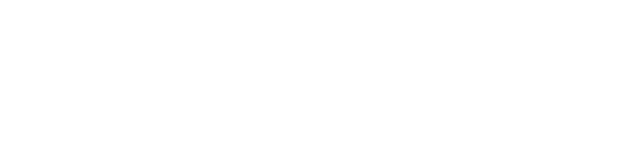
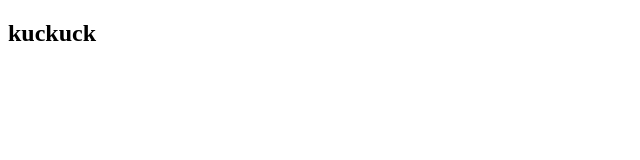
Before and after one commit to jenniferhubermayer/spickzettel, a plain HTML site: page index.html in a window 1280 px wide. Shown: the whole page, without its empty margins (0-640 px from the left). Drawn offline with Linux system fonts and the light colour scheme.

Commit message:
überschhrift

```diff
--- a/index.html
+++ b/index.html
@@ -6,5 +6,7 @@
     <meta name="viewport" content="width=device-width, initial-scale=1.0" />
     <title>Spickzettel</title>
   </head>
-  <body></body>
+  <body>
+    <h2>kuckuck</h2>
+  </body>
 </html>
```
